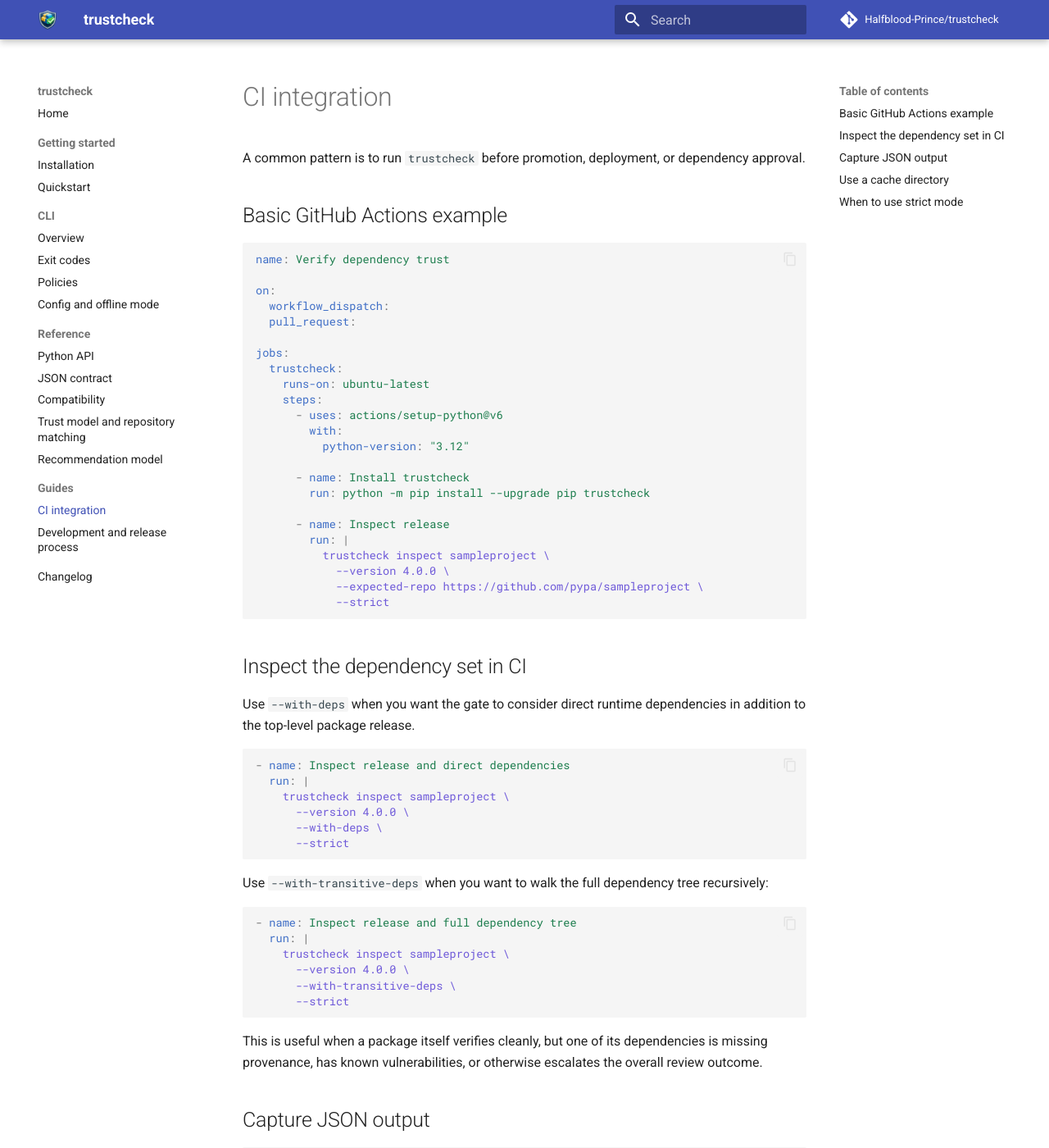
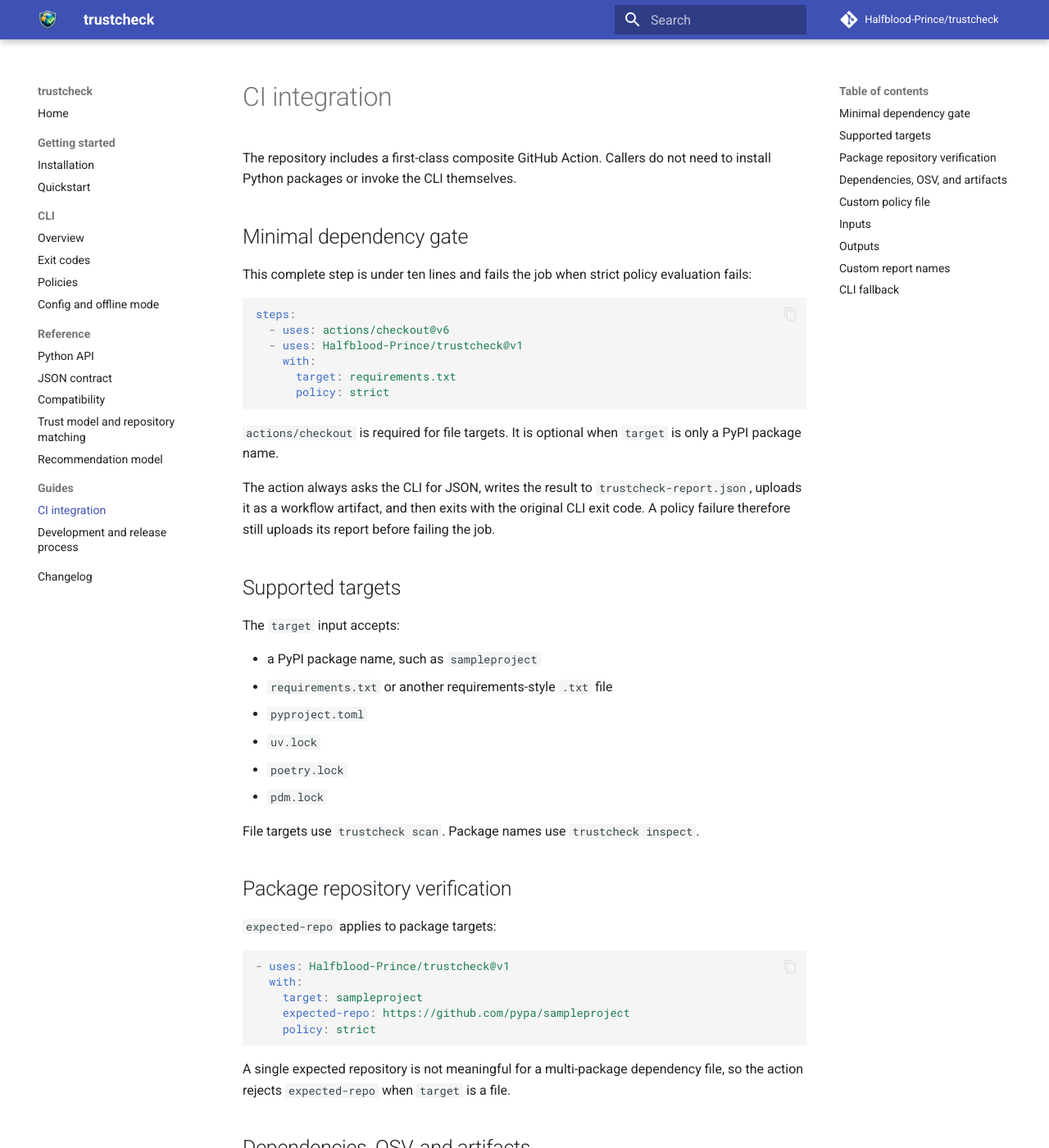
Before and after one commit to Halfblood-Prince/trustcheck, an MkDocs documentation site: the page built from docs/guides/ci-integration.md, in a window 1280 px wide and 1400 px high. Shown: the whole window at 82% size. Built offline with MkDocs 1.6.1 and Material for MkDocs 9.7.7, drawn with Linux system fonts in a browser that asks for light colours; comment, search, counter and statistics services are not loaded; some of the changed text lies outside the part shown.

Commit message:
Added Github actions.yml

````diff
--- a/docs/guides/ci-integration.md
+++ b/docs/guides/ci-integration.md
@@ -1,82 +1,142 @@
 # CI integration
 
-A common pattern is to run `trustcheck` before promotion, deployment, or dependency approval.
+The repository includes a first-class composite GitHub Action. Callers do not
+need to install Python packages or invoke the CLI themselves.
 
-## Basic GitHub Actions example
+## Minimal dependency gate
+
+This complete step is under ten lines and fails the job when strict policy
+evaluation fails:
 
 ```yaml
-name: Verify dependency trust
-
-on:
-  workflow_dispatch:
-  pull_request:
-
-jobs:
-  trustcheck:
-    runs-on: ubuntu-latest
-    steps:
-      - uses: actions/setup-python@v6
-        with:
-          python-version: "3.12"
-
-      - name: Install trustcheck
-        run: python -m pip install --upgrade pip trustcheck
-
-      - name: Inspect release
-        run: |
-          trustcheck inspect sampleproject \
-            --version 4.0.0 \
-            --expected-repo https://github.com/pypa/sampleproject \
-            --strict
+steps:
+  - uses: actions/checkout@v6
+  - uses: Halfblood-Prince/trustcheck@v1
+    with:
+      target: requirements.txt
+      policy: strict
 ```
 
-## Inspect the dependency set in CI
+`actions/checkout` is required for file targets. It is optional when `target`
+is only a PyPI package name.
 
-Use `--with-deps` when you want the gate to consider direct runtime dependencies in addition to the top-level package release.
+The action always asks the CLI for JSON, writes the result to
+`trustcheck-report.json`, uploads it as a workflow artifact, and then exits
+with the original CLI exit code. A policy failure therefore still uploads its
+report before failing the job.
+
+## Supported targets
+
+The `target` input accepts:
+
+- a PyPI package name, such as `sampleproject`
+- `requirements.txt` or another requirements-style `.txt` file
+- `pyproject.toml`
+- `uv.lock`
+- `poetry.lock`
+- `pdm.lock`
+
+File targets use `trustcheck scan`. Package names use `trustcheck inspect`.
+
+## Package repository verification
+
+`expected-repo` applies to package targets:
 
 ```yaml
-- name: Inspect release and direct dependencies
-  run: |
-    trustcheck inspect sampleproject \
-      --version 4.0.0 \
-      --with-deps \
-      --strict
+- uses: Halfblood-Prince/trustcheck@v1
+  with:
+    target: sampleproject
+    expected-repo: https://github.com/pypa/sampleproject
+    policy: strict
 ```
 
-Use `--with-transitive-deps` when you want to walk the full dependency tree recursively:
+A single expected repository is not meaningful for a multi-package dependency
+file, so the action rejects `expected-repo` when `target` is a file.
+
+## Dependencies, OSV, and artifacts
 
 ```yaml
-- name: Inspect release and full dependency tree
-  run: |
-    trustcheck inspect sampleproject \
-      --version 4.0.0 \
-      --with-transitive-deps \
-      --strict
+- uses: Halfblood-Prince/trustcheck@v1
+  with:
+    target: uv.lock
+    policy: strict
+    with-osv: "true"
+    with-transitive-deps: "true"
+    inspect-artifacts: "true"
 ```
 
-This is useful when a package itself verifies cleanly, but one of its dependencies is missing provenance, has known vulnerabilities, or otherwise escalates the overall review outcome.
+`with-deps` and `with-transitive-deps` are mutually exclusive, matching the
+CLI. Artifact inspection remains static and never imports inspected packages.
 
-## Capture JSON output
+## Custom policy file
+
+Pass a repository-relative JSON policy path:
 
 ```yaml
-- name: Write JSON report
-  run: |
-    trustcheck inspect sampleproject \
-      --version 4.0.0 \
-      --with-deps \
-      --format json > trustcheck-report.json
+- uses: Halfblood-Prince/trustcheck@v1
+  with:
+    target: pyproject.toml
+    policy: .github/trustcheck-policy.json
 ```
 
-## Use a cache directory
+The file uses the same schema as CLI `--policy-file`.
+
+## Inputs
+
+| Input | Default | Description |
+| --- | --- | --- |
+| `target` | required | Package name or supported dependency file. |
+| `policy` | `default` | `default`, `strict`, or a custom JSON policy path. |
+| `expected-repo` | empty | Expected repository for a package target. |
+| `with-osv` | `false` | Query OSV and GitHub advisory data. |
+| `with-deps` | `false` | Inspect direct runtime dependencies. |
+| `with-transitive-deps` | `false` | Inspect the complete runtime dependency tree. |
+| `inspect-artifacts` | `false` | Statically inspect wheel and sdist contents. |
+| `format` | `text` | Action log format: `text` or `json`. SARIF is reserved for a later release. |
+| `report-path` | `trustcheck-report.json` | JSON report location in the caller workspace. |
+| `artifact-name` | `trustcheck-report` | Uploaded workflow artifact name. |
+| `python-version` | `3.12` | Python version used by the action. |
+
+## Outputs
+
+| Output | Description |
+| --- | --- |
+| `recommendation` | Overall recommendation such as `verified`, `review-required`, or `high-risk`. |
+| `policy-passed` | `true` only when policy passes and the scan has no operational failures. |
+| `report-path` | Absolute path to the generated JSON report. |
+
+Use outputs in later workflow steps:
 
 ```yaml
-- name: Inspect with cache
-  run: |
-    trustcheck inspect sampleproject \
-      --version 4.0.0 \
-      --cache-dir .trustcheck-cache
+- uses: Halfblood-Prince/trustcheck@v1
+  id: trustcheck
+  with:
+    target: requirements.txt
+
+- run: echo "Recommendation is $RECOMMENDATION"
+  env:
+    RECOMMENDATION: ${{ steps.trustcheck.outputs.recommendation }}
 ```
 
-## When to use strict mode
+## Custom report names
 
-Use `--strict` when you want a blocking control for release promotion. Use the default mode when you want advisory output first and plan to tune policy after observing real package behavior.
+Use distinct artifact names when invoking the action more than once in a job:
+
+```yaml
+- uses: Halfblood-Prince/trustcheck@v1
+  with:
+    target: poetry.lock
+    report-path: reports/trustcheck-poetry.json
+    artifact-name: trustcheck-poetry
+```
+
+## CLI fallback
+
+The CLI remains available for other CI systems:
+
+```bash
+trustcheck scan requirements.txt --policy strict --format json
+```
+
+GitHub users should prefer the action because it handles installation, report
+upload, outputs, and exit-code propagation consistently.
````
Also changed, not shown: CHANGELOG.md (+4 -0 lines), README.md (+21 -0 lines), action.yml (added, +111 -0 lines), docs/getting-started/quickstart.md (+14 -0 lines), docs/index.md (+13 -0 lines), 4 other files.
